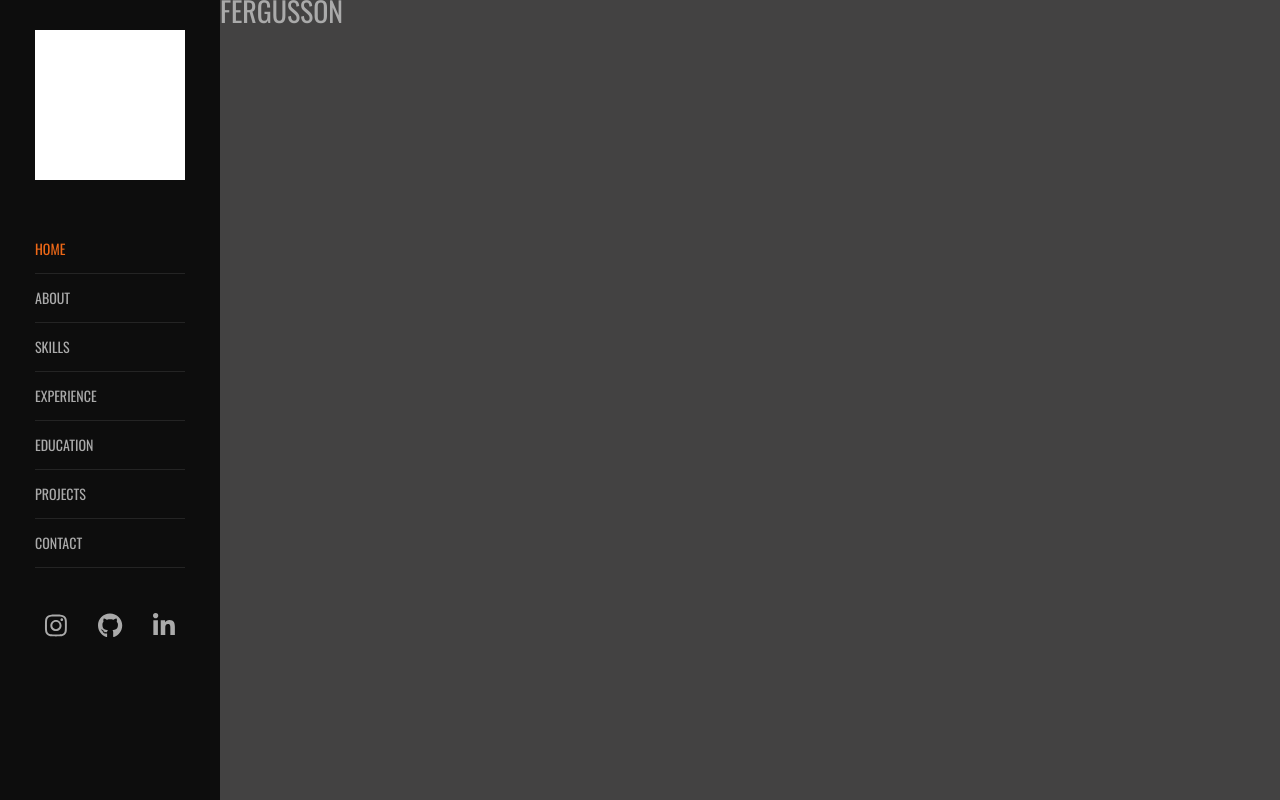
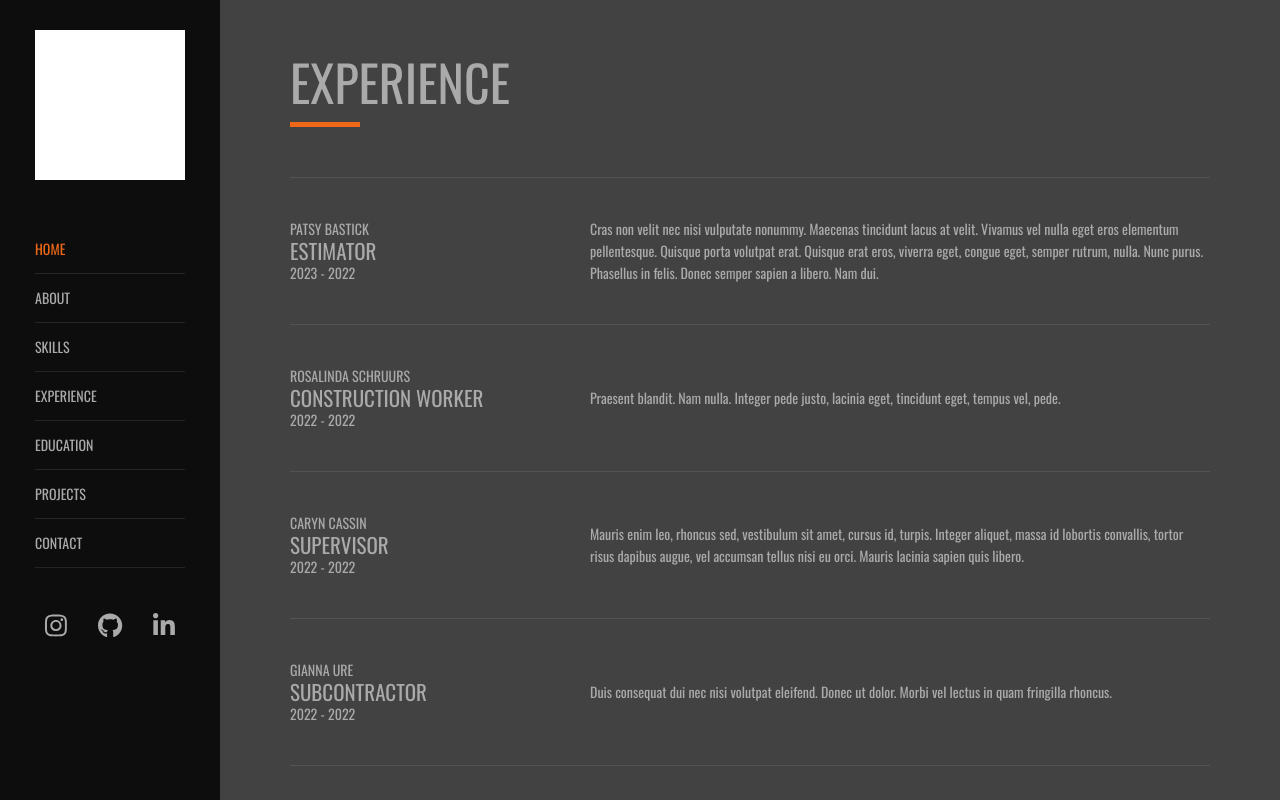
Before and after one commit to jessy-damasceno/portfolio-web, a Vue app: page /experience in a window 1280 px wide. Built offline with nearby package versions, Linux system fonts and the light colour scheme.

Commit message:
feature + style:  education + experience

```diff
--- a/src/views/About.vue
+++ b/src/views/About.vue
@@ -1,7 +1,7 @@
 <template>
   <div class="container about-container">
+    <title-component :skills="'About'" />
     <div class="infos">
-      <title-component :skills="'About'" />
       <div class="about-info">
         <ul>
           <li><span>Name:</span> Lucas Otoni Assunção</li>
@@ -13,7 +13,6 @@
         </ul>
         <button class="button">DOWNLOAD RESUME AS PDF FORMAT</button>
       </div>
-    </div>
       <div class="vertical-line"></div>
       <div class="personal-info">
         <p>
@@ -23,23 +22,22 @@
           faucibus orci luctus et ultrices posuere cubilia Curae; Sed volutpat interdum justo, eu
           dignissim eros vehicula at. Proin aliquam magna euismod, efficitur tellus vel, maximus
           metus. Nunc dictum id enim in ullamcorper. Nulla nec libero eget elit consequat consequat.
-        Donec sagittis, est sit amet tempor efficitur, nulla libero vehicula nisl, nec maximus felis
-        metus sed odio. Duis eu dolor nec enim dignissim rhoncus. In hac habitasse platea dictumst.
-        Sed at neque eget enim pharetra pretium sed sit amet turpis.
+          Donec sagittis, est sit amet tempor efficitur, nulla libero vehicula nisl, nec maximus
+          felis metus sed odio. Duis eu dolor nec enim dignissim rhoncus. In hac habitasse platea
+          dictumst. Sed at neque eget enim pharetra pretium sed sit amet turpis.
         </p>
+      </div>
     </div>
   </div>
 </template>
 
 <style>
-.about-container {
+
+.infos {
   align-items: center;
+  min-width: 30%;
   display: flex;
   justify-content: space-around;
-}
-
-.infos {
-  min-width: 30%;
 }
 
 .about-info ul {
--- a/src/views/Education.vue
+++ b/src/views/Education.vue
@@ -1,3 +1,84 @@
 <template>
-    <h1>Fergusson</h1>
-</template>
+    <div class="container">
+      <title-component :skills="'Education'" />
+      <div class="experience-container">
+        <div v-for="(experience, index) in experiences" :key="index" class="experiences-container">
+          <div class="first">
+            <h4>{{ experience.name }}</h4>
+            <h2>{{ experience.role }}</h2>
+            <span>{{ experience.yearIn }} - {{ experience.yearOut }}</span>
+          </div>
+          <p>{{ experience.description }}</p>
+        </div>
+      </div>
+    </div>
+  </template>
+
+  <script lang="ts">
+  interface Experience {
+    description: string
+    name: string
+    role: string
+    yearIn: number
+    yearOut: number
+  }
+
+  export default {
+    setup() {
+      const experiences: Experience[] = [
+        {
+          description:
+            'Cras non velit nec nisi vulputate nonummy. Maecenas tincidunt lacus at velit. Vivamus vel nulla eget eros elementum pellentesque.\n\nQuisque porta volutpat erat. Quisque erat eros, viverra eget, congue eget, semper rutrum, nulla. Nunc purus.\n\nPhasellus in felis. Donec semper sapien a libero. Nam dui.',
+          name: 'Patsy Bastick',
+          role: 'Estimator',
+          yearIn: 2023,
+          yearOut: 2022
+        },
+        {
+          description:
+            'Praesent blandit. Nam nulla. Integer pede justo, lacinia eget, tincidunt eget, tempus vel, pede.',
+          name: 'Rosalinda Schruurs',
+          role: 'Construction Worker',
+          yearIn: 2022,
+          yearOut: 2022
+        },
+        {
+          description:
+            'Mauris enim leo, rhoncus sed, vestibulum sit amet, cursus id, turpis. Integer aliquet, massa id lobortis convallis, tortor risus dapibus augue, vel accumsan tellus nisi eu orci. Mauris lacinia sapien quis libero.',
+          name: 'Caryn Cassin',
+          role: 'Supervisor',
+          yearIn: 2022,
+          yearOut: 2022
+        },
+        {
+          description:
+            'Duis consequat dui nec nisi volutpat eleifend. Donec ut dolor. Morbi vel lectus in quam fringilla rhoncus.',
+          name: 'Gianna Ure',
+          role: 'Subcontractor',
+          yearIn: 2022,
+          yearOut: 2022
+        },
+        {
+          description:
+            'Duis bibendum, felis sed interdum venenatis, turpis enim blandit mi, in porttitor pede justo eu massa. Donec dapibus. Duis at velit eu est congue elementum.\n\nIn hac habitasse platea dictumst. Morbi vestibulum, velit id pretium iaculis, diam erat fermentum justo, nec condimentum neque sapien placerat ante. Nulla justo.',
+          name: 'Izzy Gun',
+          role: 'Surveyor',
+          yearIn: 2022,
+          yearOut: 2022
+        },
+        {
+          description:
+            'Duis bibendum, felis sed interdum venenatis, turpis enim blandit mi, in porttitor pede justo eu massa. Donec dapibus. Duis at velit eu est congue elementum.\n\nIn hac habitasse platea dictumst. Morbi vestibulum, velit id pretium iaculis, diam erat fermentum justo, nec condimentum neque sapien placerat ante. Nulla justo.',
+          name: 'Izzy Gun',
+          role: 'Surveyor',
+          yearIn: 2022,
+          yearOut: 2022
+        }
+      ]
+
+      return {
+        experiences
+      }
+    }
+  }
+  </script>
--- a/src/views/Experience.vue
+++ b/src/views/Experience.vue
@@ -1,3 +1,120 @@
 <template>
-    <h1>Fergusson</h1>
+  <div class="container">
+    <title-component :skills="'Experience'" />
+    <div class="experience-container">
+      <div v-for="(experience, index) in experiences" :key="index" class="experiences-container">
+        <div class="first">
+          <h4>{{ experience.name }}</h4>
+          <h2>{{ experience.role }}</h2>
+          <span>{{ experience.yearIn }} - {{ experience.yearOut }}</span>
+        </div>
+        <p>{{ experience.description }}</p>
+      </div>
+    </div>
+  </div>
 </template>
+
+<script lang="ts">
+interface Experience {
+  description: string
+  name: string
+  role: string
+  yearIn: number
+  yearOut: number
+}
+
+export default {
+  setup() {
+    const experiences: Experience[] = [
+      {
+        description:
+          'Cras non velit nec nisi vulputate nonummy. Maecenas tincidunt lacus at velit. Vivamus vel nulla eget eros elementum pellentesque.\n\nQuisque porta volutpat erat. Quisque erat eros, viverra eget, congue eget, semper rutrum, nulla. Nunc purus.\n\nPhasellus in felis. Donec semper sapien a libero. Nam dui.',
+        name: 'Patsy Bastick',
+        role: 'Estimator',
+        yearIn: 2023,
+        yearOut: 2022
+      },
+      {
+        description:
+          'Praesent blandit. Nam nulla. Integer pede justo, lacinia eget, tincidunt eget, tempus vel, pede.',
+        name: 'Rosalinda Schruurs',
+        role: 'Construction Worker',
+        yearIn: 2022,
+        yearOut: 2022
+      },
+      {
+        description:
+          'Mauris enim leo, rhoncus sed, vestibulum sit amet, cursus id, turpis. Integer aliquet, massa id lobortis convallis, tortor risus dapibus augue, vel accumsan tellus nisi eu orci. Mauris lacinia sapien quis libero.',
+        name: 'Caryn Cassin',
+        role: 'Supervisor',
+        yearIn: 2022,
+        yearOut: 2022
+      },
+      {
+        description:
+          'Duis consequat dui nec nisi volutpat eleifend. Donec ut dolor. Morbi vel lectus in quam fringilla rhoncus.',
+        name: 'Gianna Ure',
+        role: 'Subcontractor',
+        yearIn: 2022,
+        yearOut: 2022
+      },
+      {
+        description:
+          'Duis bibendum, felis sed interdum venenatis, turpis enim blandit mi, in porttitor pede justo eu massa. Donec dapibus. Duis at velit eu est congue elementum.\n\nIn hac habitasse platea dictumst. Morbi vestibulum, velit id pretium iaculis, diam erat fermentum justo, nec condimentum neque sapien placerat ante. Nulla justo.',
+        name: 'Izzy Gun',
+        role: 'Surveyor',
+        yearIn: 2022,
+        yearOut: 2022
+      },
+      {
+        description:
+          'Duis bibendum, felis sed interdum venenatis, turpis enim blandit mi, in porttitor pede justo eu massa. Donec dapibus. Duis at velit eu est congue elementum.\n\nIn hac habitasse platea dictumst. Morbi vestibulum, velit id pretium iaculis, diam erat fermentum justo, nec condimentum neque sapien placerat ante. Nulla justo.',
+        name: 'Izzy Gun',
+        role: 'Surveyor',
+        yearIn: 2022,
+        yearOut: 2022
+      }
+    ]
+
+    return {
+      experiences
+    }
+  }
+}
+</script>
+
+<style>
+.first {
+  min-width: 300px;
+}
+
+.experiences-container {
+  display: flex;
+  padding: 40px 0;
+  align-items: center;
+  width: 100%;
+  border-top: 1px solid rgba(235, 235, 235, 0.1) ;
+}
+
+.experience-container {
+  height: 75vh;
+  max-width: 1200px;
+  overflow-y: scroll;
+}
+
+.experience-container::-webkit-scrollbar {
+  width: 8px;
+  height: 16px;
+}
+.experience-container::-webkit-scrollbar-track {
+  box-shadow: inset 0 0 5px grey;
+  border-radius: 10px;
+}
+.experience-container::-webkit-scrollbar-thumb {
+  background:  #ee6817;
+  border-radius: 10px;
+}
+.experience-container::-webkit-scrollbar-thumb:hover {
+  background:  #b44a08;
+}
+</style>
```
Lines whose indentation alone changed are shown as unchanged.
